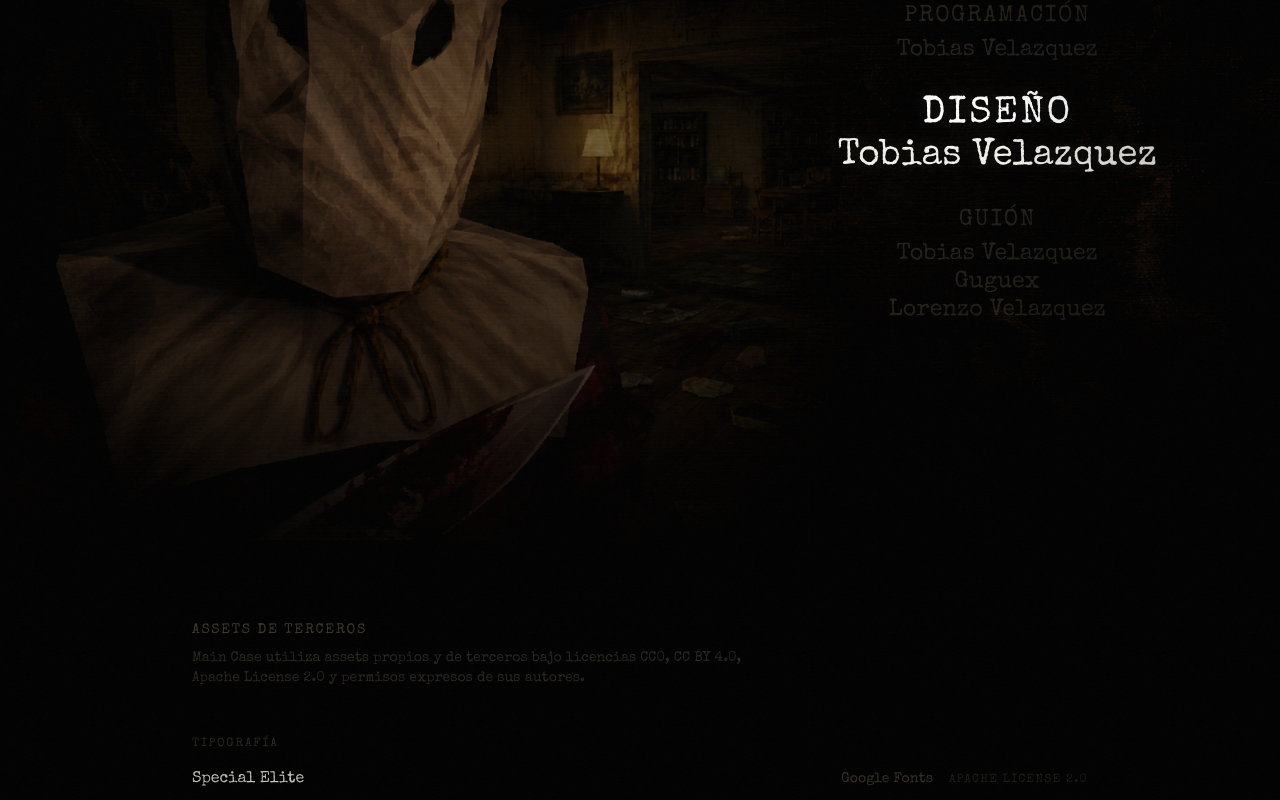
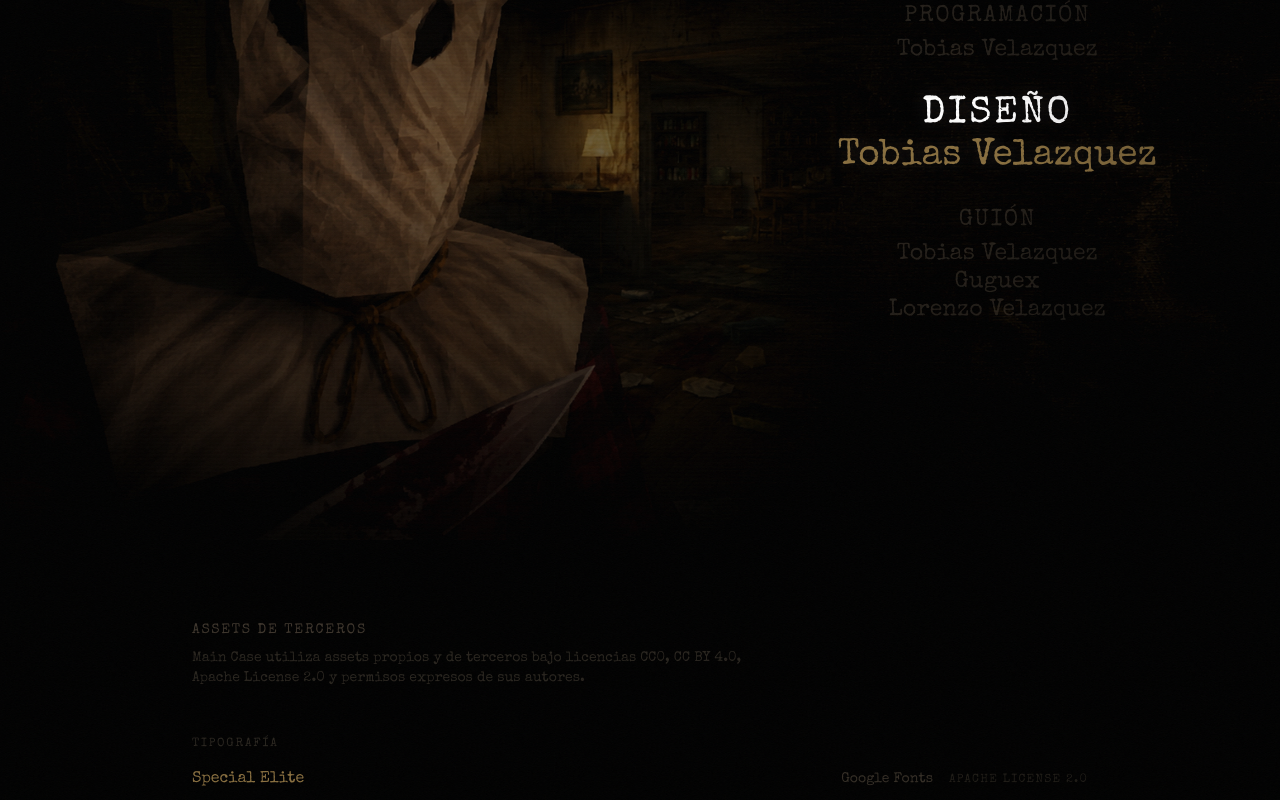
Before and after one commit to tobiasvelazquez/main-case-web, a React (Vite) app: page /creditos in a window 1280 px wide. Shown: the part 260-1060 px from the top of the page. Built offline with nearby package versions, Linux system fonts and the light colour scheme.

Commit message:
Creditos: nombres en dorado

```diff
--- a/src/pages/Credits.tsx
+++ b/src/pages/Credits.tsx
@@ -134,7 +134,7 @@ export default function Credits() {
                           <p
                             className={`font-body mt-1.5 ${
                               isCenter
-                                ? 'text-[#f2f2ec] text-3xl md:text-[2.3rem] md:whitespace-nowrap'
+                                ? 'text-horror-gold text-3xl md:text-[2.3rem] md:whitespace-nowrap'
                                 : 'text-horror-text-muted/35 text-xl md:text-[1.45rem]'
                             }`}
                             style={isCenter ? { textShadow: '0 0 22px rgba(255,255,255,0.16)' } : undefined}
@@ -178,7 +178,7 @@ export default function Credits() {
                         key={item.name}
                         className="flex flex-col sm:flex-row sm:items-baseline gap-1 sm:gap-4 border-b border-white/5 pb-3"
                       >
-                        <span className="font-body text-[#f2f2ec]/80 text-base leading-snug flex-1">
+                        <span className="font-body text-horror-gold text-base leading-snug flex-1">
                           {item.url ? (
                             <a
                               href={item.url}
```
